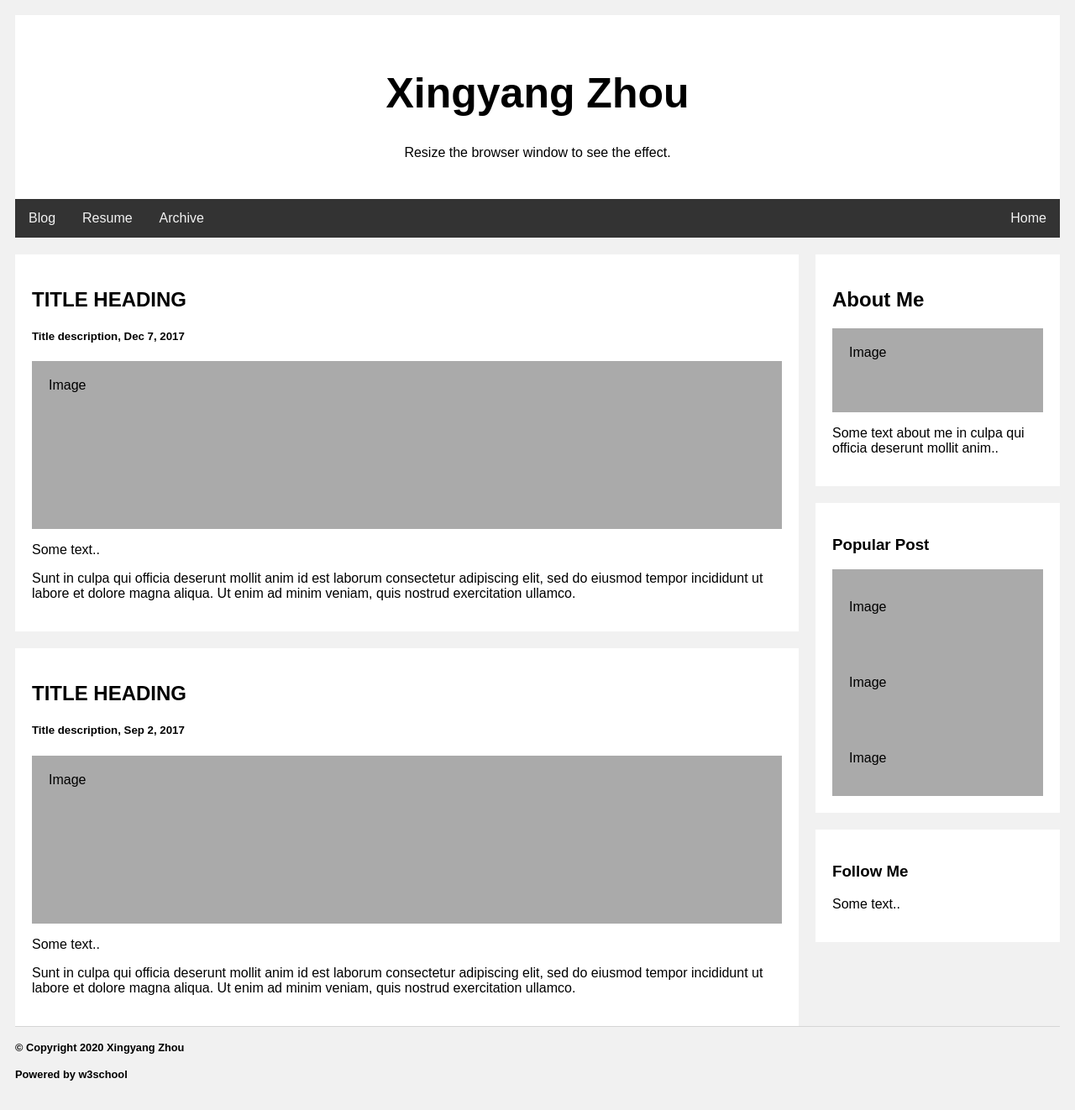
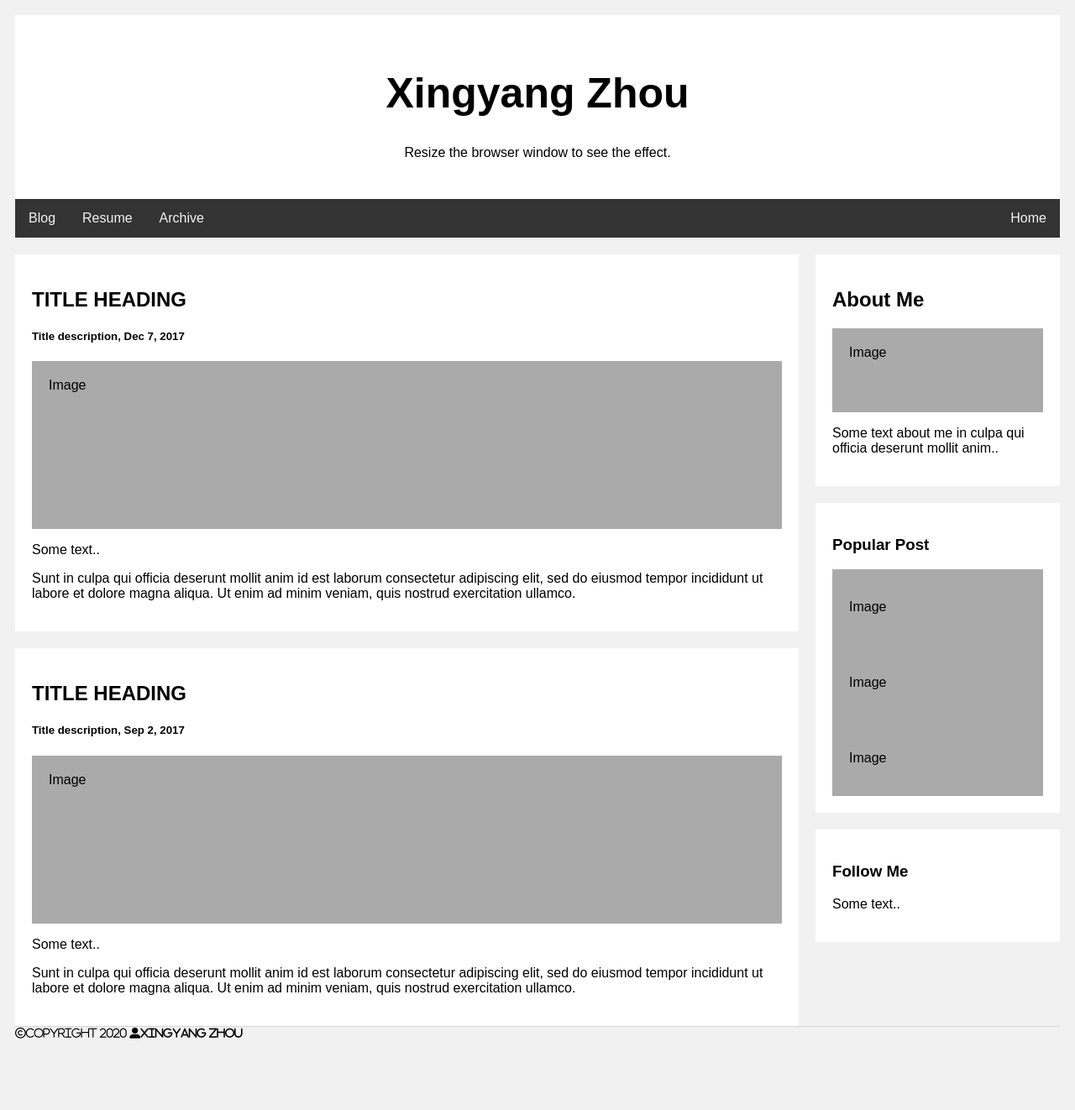
Before and after one commit to Wingzxy/Wingzxy.github.io, a Jekyll site: the page built from index.html, in a window 1280 px wide. Shown: the whole page at 84% size. Built offline with Jekyll 4.4.1, drawn with Linux system fonts in a browser that asks for light colours; nearby versions of some CDN libraries; after the commit the page ends 1256 px from its top, so only the background shows below that.

Commit message:
change footer icon & remove powered by

```diff
--- a/_layouts/homepage.html
+++ b/_layouts/homepage.html
@@ -57,8 +57,8 @@
 </div>
 
 <div class="footer">
-  <h4>&copy; Copyright 2020 Xingyang Zhou</h4>
-  <h4>Powered by w3school</h4>
+  <i class="far fa-copyright">Copyright 2020</i>
+  <i class="fas fa-user-alt">Xingyang Zhou</i>
 </div>
 
 </body>
```
